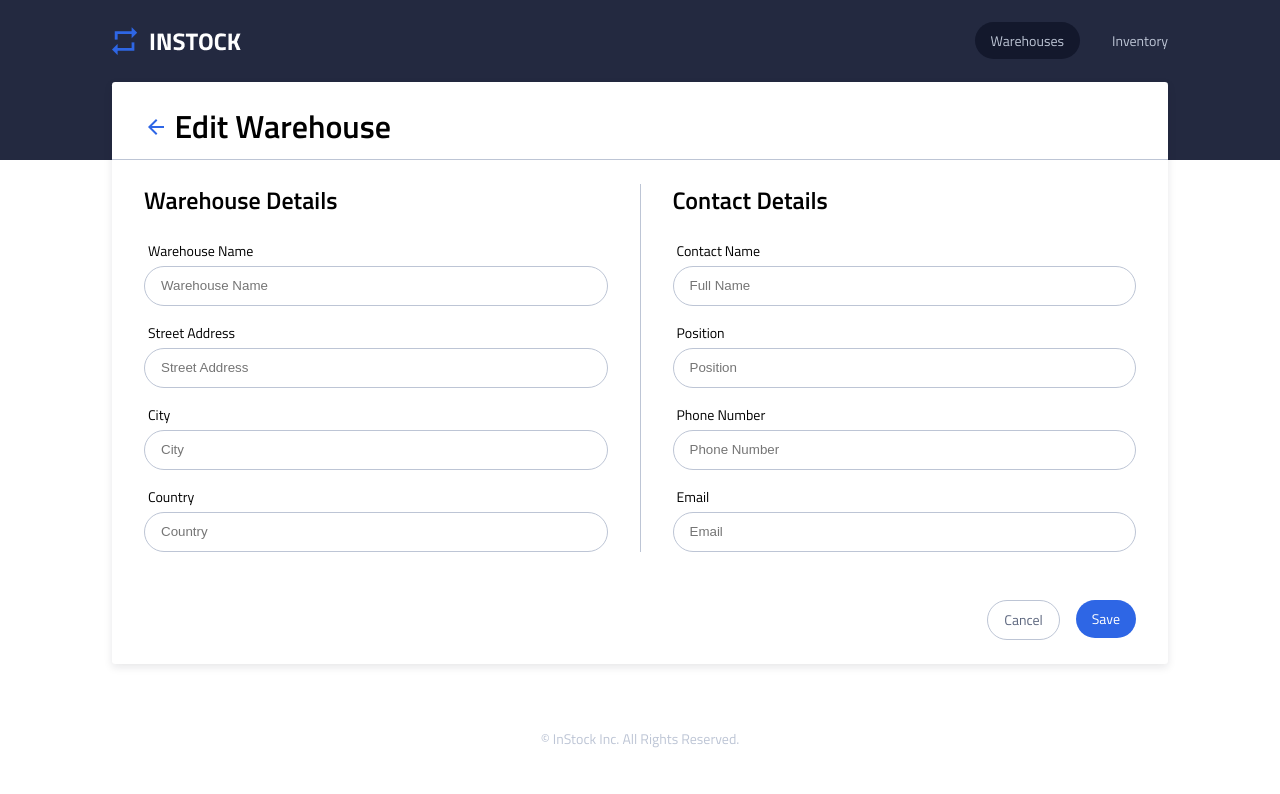
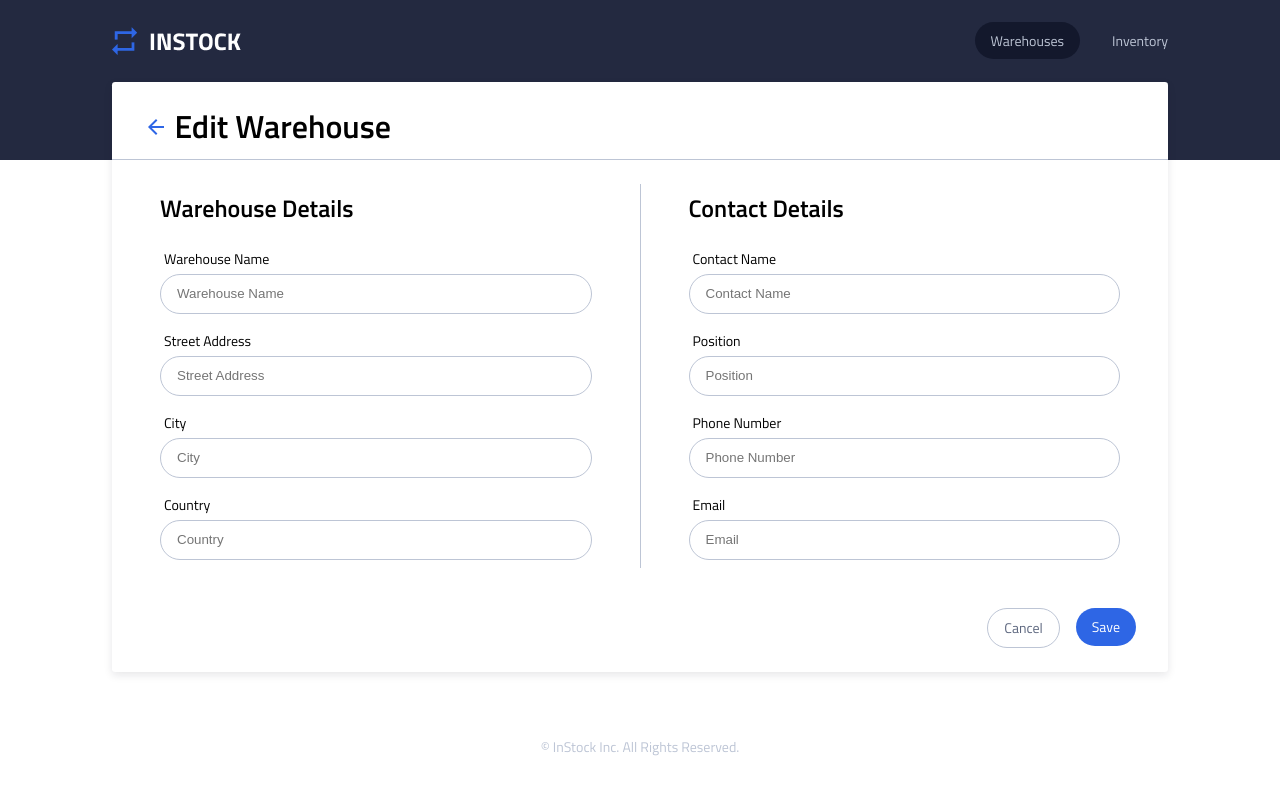
Before and after one commit to Muudy12/golden-lions-InStock, a React (Vite) app: page /warehouses/1/edit in a window 1280 px wide. Shown: the top 794 px of the page. Built offline with nearby package versions, Linux system fonts and the light colour scheme; a web font is replaced by a local one.

Commit message:
finished styling on edit page, change the placeholder  of contact name

```diff
--- a/src/pages/Warehouses/EditWarehouse/EditWarehouse.jsx
+++ b/src/pages/Warehouses/EditWarehouse/EditWarehouse.jsx
@@ -49,7 +49,7 @@ function EditWarehouse() {
             <input
               className="edit__form-input"
               type="text"
-              placeholder="Full Name"
+              placeholder="Contact Name"
               name="name"
             />
             <h3 className="edit__form-label" htmlFor="edit__form-contact-position">Position</h3>
--- a/src/pages/Warehouses/EditWarehouse/EditWarehouse.scss
+++ b/src/pages/Warehouses/EditWarehouse/EditWarehouse.scss
@@ -72,6 +72,9 @@
                 flex: 1;
                 padding: 0rem  2rem;
             }
+            @include desktop{
+                padding: .5rem  3rem;
+            }
             &-title{
                 margin: 0rem;
                 padding-bottom: .5rem;
@@ -80,10 +83,13 @@
         &-contact{
             display: flex;
             flex-direction: column;
-            padding: 1rem  1.5rem  1.5rem  1.5rem;
+            padding: 1rem  1.5rem  0rem  1.5rem;
             @include tablet{
                 flex: 1;
                 padding: 0rem  2rem;
+            }
+            @include desktop{
+                padding: .5rem  3rem;
             }
             &-title{
                 margin: 0rem;
@@ -94,11 +100,10 @@
             display: flex;
             flex-direction: row;
             justify-content: center;
-            padding: 1rem  1.5rem  .5rem  1.5rem;
+            padding: 1.5rem  1.5rem  .5rem  1.5rem;
             gap: 1rem;
             @include tablet{
                 justify-content: flex-end;
-                padding-top: 2rem;
                 padding-right: 2rem;
             }
             &-save{
```
